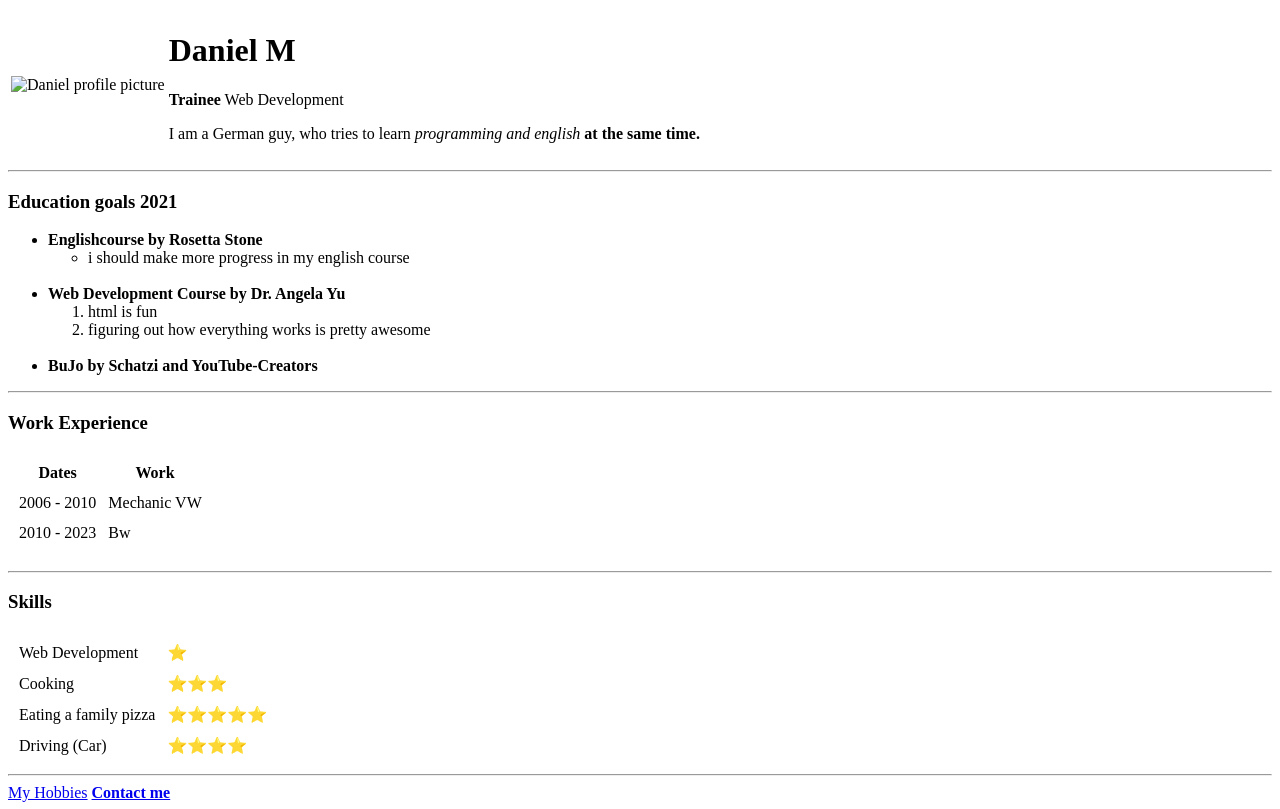
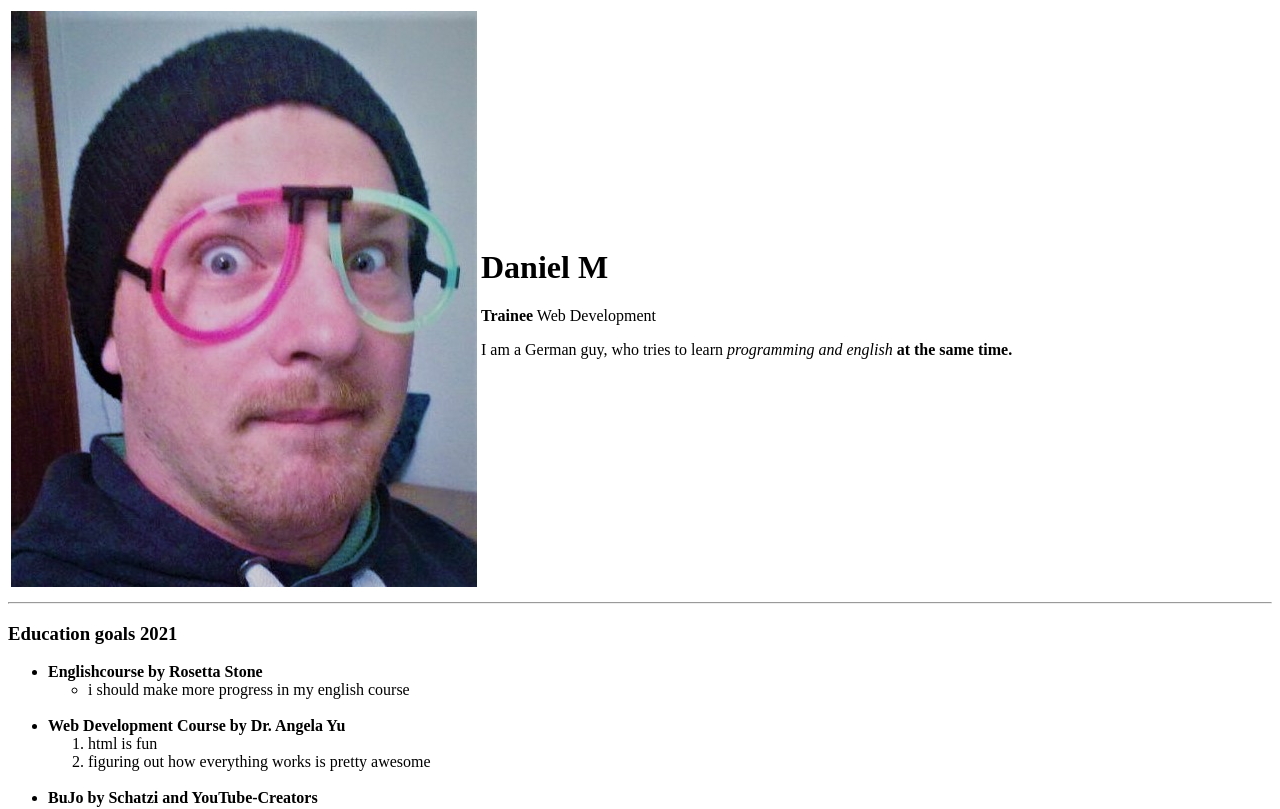
Before and after one commit to CuroDaan/cv, a plain HTML site: page index.html in a window 1280 px wide. Shown: the top 809 px of the page. Drawn offline with Linux system fonts and the light colour scheme.

Commit message:
Update index.html

```diff
--- a/index.html
+++ b/index.html
@@ -11,7 +11,7 @@
 <body>
   <table>
     <tr>
-      <td><img src="Bild.jpg" alt="Daniel profile picture"> </td>
+      <td><img src="images/Bild.jpg" alt="Daniel profile picture"> </td>
       <td><h1>Daniel M</h1><p><strong>Trainee</strong> Web Development</p>
       <p>I am a German guy, who tries to learn <em>programming and english</em> <strong>at the same time.</strong></p></td>
     </tr>
```
